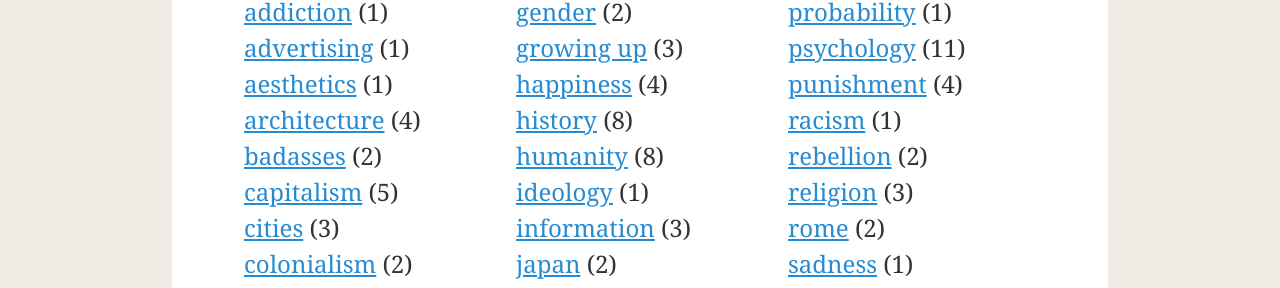
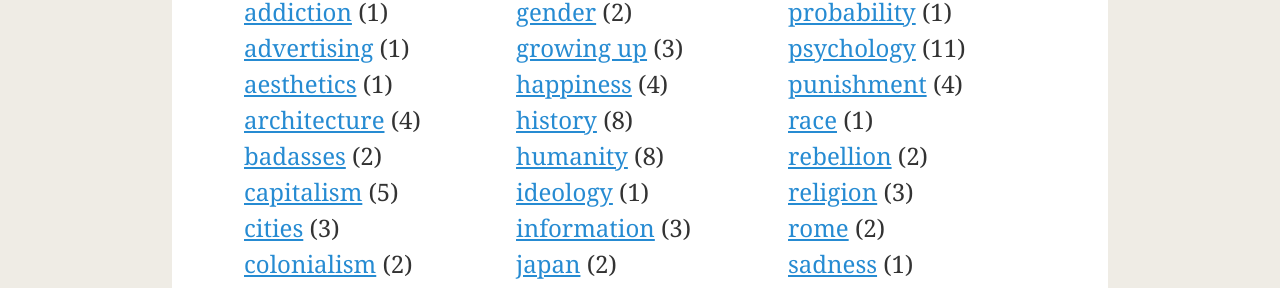
Before and after one commit to stevegrossi/blog, a Jekyll site: the page built from tags.html, in a window 1280 px wide. Shown: the part 344-632 px from the top of the page. Built offline with Jekyll 4.4.1, drawn with Linux system fonts in a browser that asks for light colours; some web fonts are replaced.

Commit message:
Rename tag: racism -> race
Race is the broader topic, but certainly encompasses racism. But I anticipate writing about the social construction of race (thanks _Seeing White_!) and race more generally.

```diff
--- /dev/null
+++ b/_tags/race.md
@@ -0,0 +1,3 @@
+---
+title: race
+---
--- a/_tags/racism.md
+++ /dev/null
@@ -1,3 +0,0 @@
----
-title: racism
----
```
Also changed, not shown: _posts/2017-03-13-the-new-jim-crow.md (+1 -1 lines).
